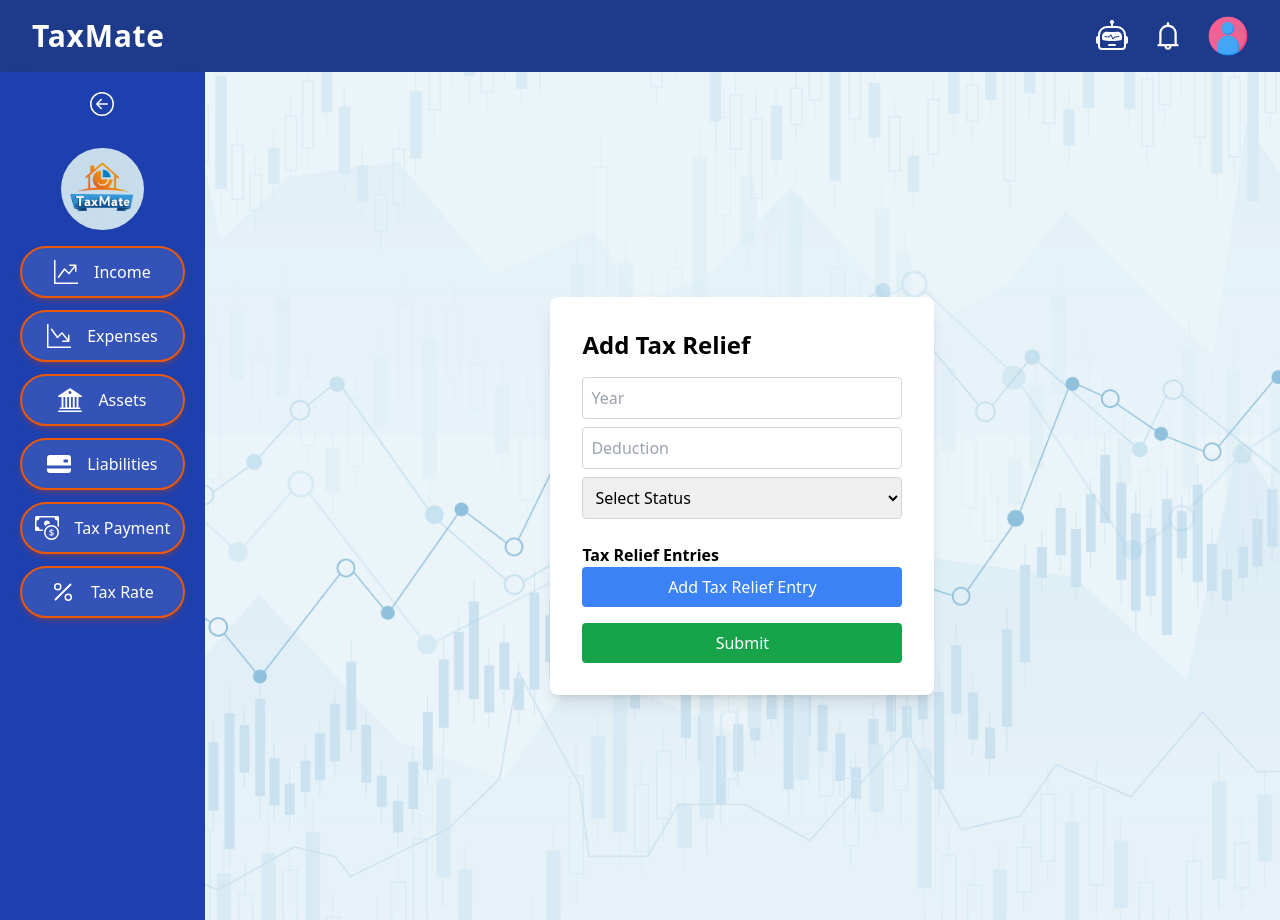
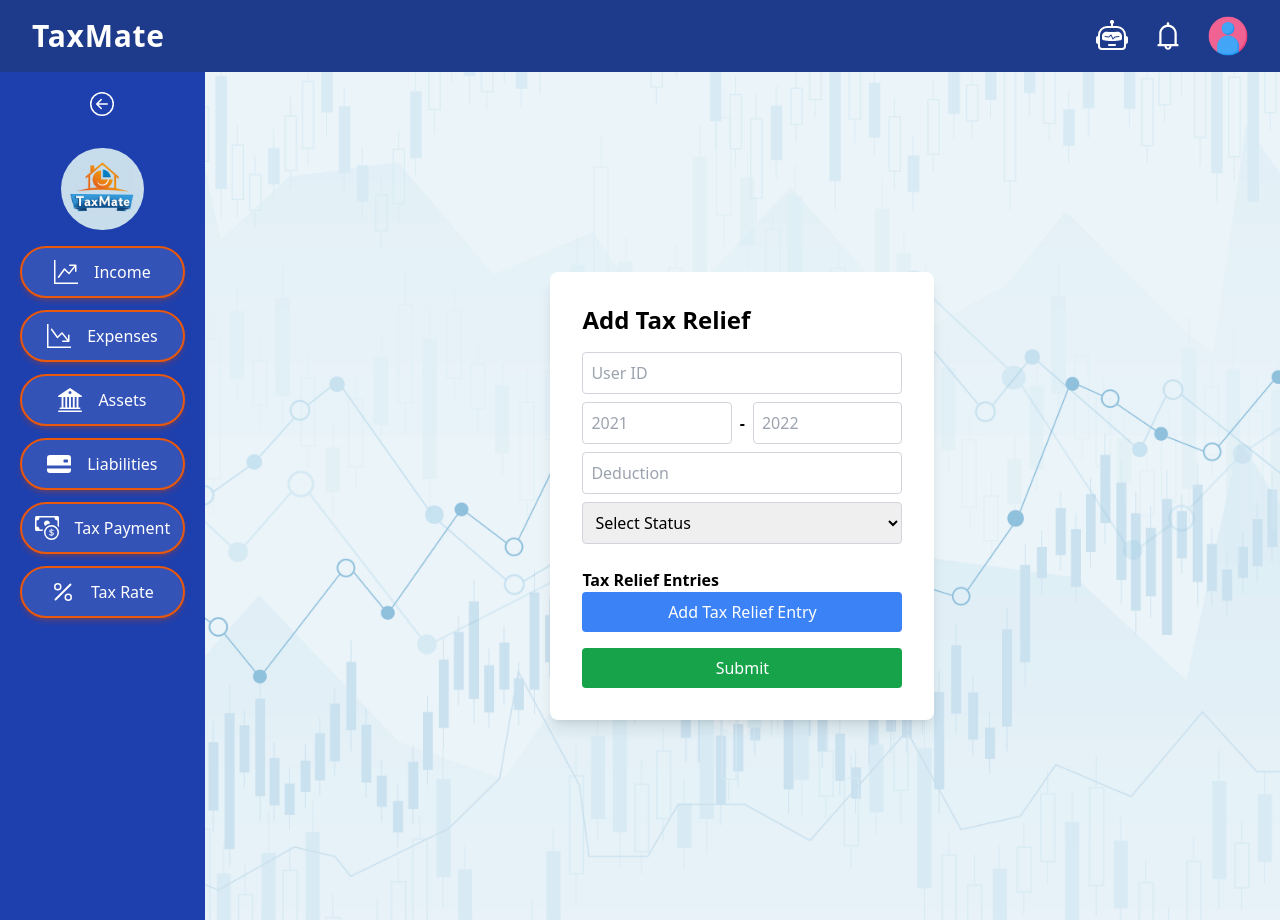
Before and after one commit to SageevanPRajah/TaxMate_frontend, a React (Vite) app: page /taxRelief/addTaxRelief in a window 1280 px wide. Built offline with nearby package versions, Linux system fonts and the light colour scheme.

Commit message:
Enhance AddTaxRelief form: add userID input and update year fields for better validation

```diff
--- a/src/pages/tax_relief_and_calculation/addTaxrelief.jsx
+++ b/src/pages/tax_relief_and_calculation/addTaxrelief.jsx
@@ -154,15 +154,44 @@ const AddTaxRelief = () => {
           <h2 className="mb-4 text-2xl font-bold">Add Tax Relief</h2>
           {error && <p className="mb-4 text-red-500">{error}</p>}
           <form onSubmit={handleSubmit}>
+            <div>
+              <input
+                type="text"
+                name="userID"
+                placeholder="User ID"
+                className="w-full p-2 mb-2 border border-gray-300 rounded"
+                value={taxRelief.userID}
+                onChange={handleChange}
+                required
+              />
+              {userIdError && <p className="mb-2 text-sm text-red-500">{userIdError}</p>}
+            </div>
 
-            <input
-              type="text"
-              name="year"
-              placeholder="Year"
-              className="w-full p-2 mb-2 border border-gray-300 rounded"
-              value={taxRelief.year}
-              onChange={handleChange}
-            />
+            <div className="flex items-center gap-2 mb-2">
+              <input
+                type="text"
+                name="startYear"
+                placeholder="2021"
+                pattern="^\d{4}$"
+                title="Enter a four-digit year"
+                className="w-full p-2 border border-gray-300 rounded"
+                value={taxRelief.startYear}
+                onChange={handleChange}
+                required
+              />
+              <span className="font-bold">-</span>
+              <input
+                type="text"
+                name="endYear"
+                placeholder="2022"
+                pattern="^\d{4}$"
+                title="Enter a four-digit year"
+                className="w-full p-2 border border-gray-300 rounded"
+                value={taxRelief.endYear}
+                onChange={handleChange}
+                required
+              />
+            </div>
 
             <input
               type="number"
```
